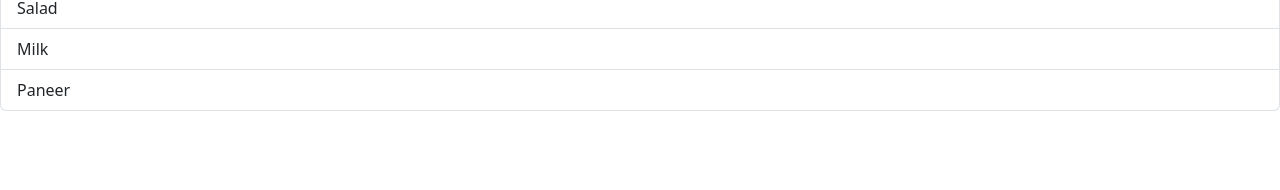
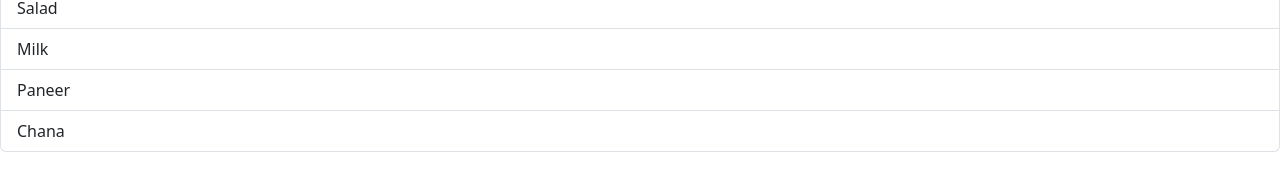
Before and after one commit to mdraushanji22/ReactJs-Complete, a React (Vite) app in the folder 18 Fragment/: page / in a window 1280 px wide. Shown: the part 192-382 px from the top of the page. Built offline with nearby package versions, Linux system fonts and the light colour scheme.

Commit message:
ReactJS-Fragment

```diff
--- a/18 Fragment/src/App.jsx
+++ b/18 Fragment/src/App.jsx
@@ -1,7 +1,15 @@
 import "bootstrap/dist/css/bootstrap.min.css";
 
 function App() {
-  let foodItems = ["Dal", "Green Vegetable", "Roti", "Salad", "Milk", "Paneer"];
+  let foodItems = [
+    "Dal",
+    "Green Vegetable",
+    "Roti",
+    "Salad",
+    "Milk",
+    "Paneer",
+    "Chana",
+  ];
   return (
     <>
       <h1>Healty Food</h1>
```
